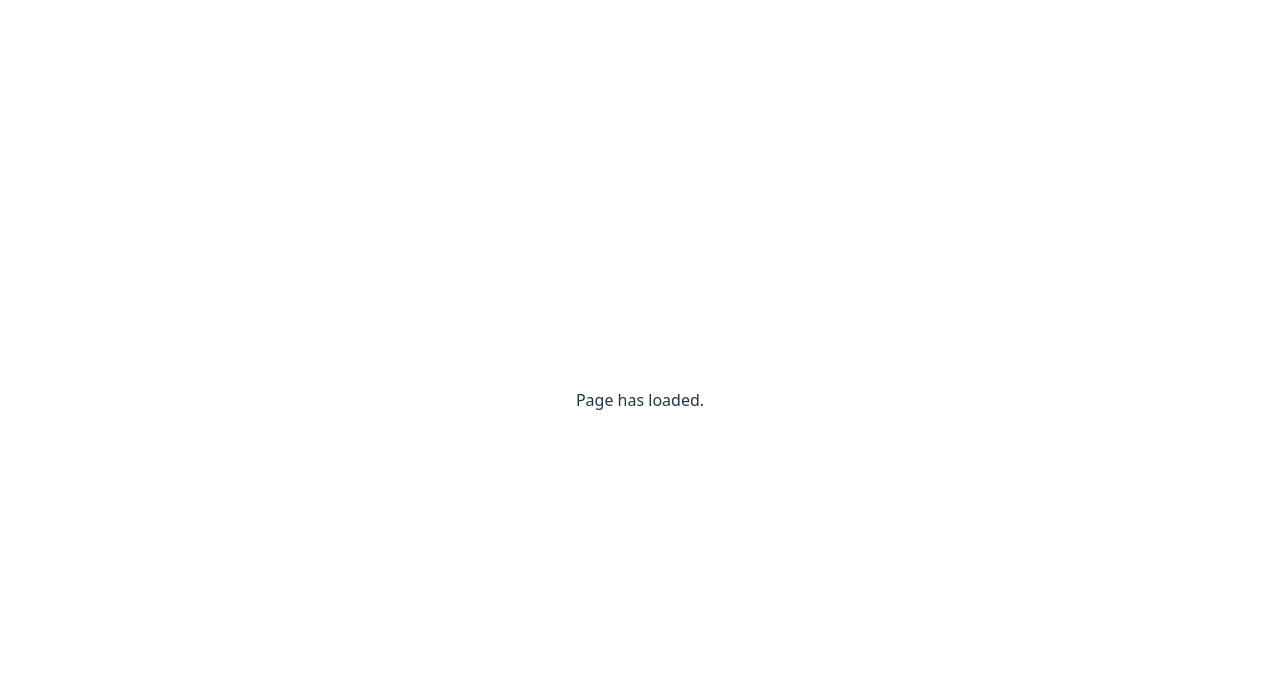
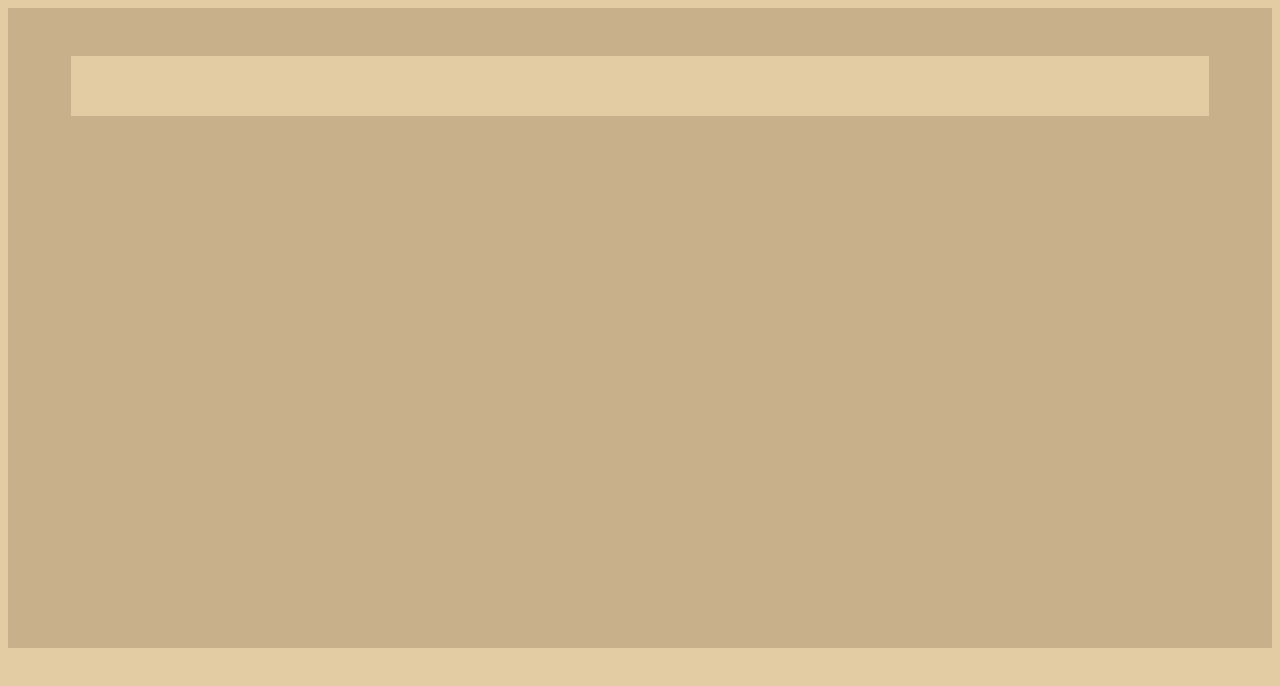
Before and after one commit to Jian975/cct, a React (Vite) app: page / in a window 1280 px wide. Shown: the top 686 px of the page. Built offline with nearby package versions, Linux system fonts and the light colour scheme.

Commit message:
Stubbed out Intro

```diff
--- /dev/null
+++ b/src/Page.css
@@ -0,0 +1,3 @@
+body {
+    background-color: #e3cba4FF;;
+}
--- a/src/Page.jsx
+++ b/src/Page.jsx
@@ -4,10 +4,12 @@ import Contact from "./sections/Contact";
 import Events from "./sections/Events";
 import Intro from "./sections/Intro";
 
+import "./Page.css";
+
 function Page() {
     return(
         <div className="Page">
-            <p>Page has loaded.</p>
+            {/* <p>Page has loaded.</p> */}
             <Intro/>
             <About/>
             <Events/>
--- a/src/main.jsx
+++ b/src/main.jsx
@@ -1,7 +1,7 @@
 import { StrictMode } from 'react'
 import { createRoot } from 'react-dom/client'
-import './index.css'
-import App from './App.jsx'
+// import './index.css'
+// import App from './App.jsx'
 import Page from './Page.jsx'
 
 createRoot(document.getElementById('root')).render(
--- /dev/null
+++ b/src/sections/Header.css
@@ -0,0 +1,9 @@
+.Header {
+    background-color: #e3cba4;
+    width: 90%;
+    height: 60px;
+    position: relative;
+    margin-left: auto;
+    margin-right: auto;
+    margin-top: 30px;
+}
--- a/src/sections/Header.jsx
+++ b/src/sections/Header.jsx
@@ -1,4 +1,10 @@
+import "./Header.css";
+
 function Header() {
+    return (
+        <div className="Header">
 
+        </div>
+    )
 }
 export default Header;
--- /dev/null
+++ b/src/sections/Intro.css
@@ -0,0 +1,7 @@
+.Intro {
+    background-color: #c8b08bFF;;
+    height: 80vh;
+    width: 100%;
+    /* position: relative; */
+    justify-items: center;
+}
--- a/src/sections/Intro.jsx
+++ b/src/sections/Intro.jsx
@@ -1,7 +1,29 @@
+import Header from "./Header";
+import "./Intro.css";
+
 function Intro() {
     return (
         <div className="Intro">
-
+           <img id="Intro-BgImg"></img>
+            <Header />
+            <div id="Intro-Group">
+                <div id="Intro-Group-ClubName">
+                    <p></p>
+                    <p></p>
+                    <p></p>
+                </div>
+                <div id="Intro-Group-Photo">
+                    <div id="Intro-Group-Photo-Bg" />
+                    <div id="Intro-Group-Photo-Img" />
+                </div>
+            </div>
+            <div id="Intro-Group-Mission">
+                <div id="Intro-Group-Mission-Divider" />
+                <div id="Intro-Group-Mission-Statement">
+                    <div className="Language-CH"></div>
+                    <div className="Language-EN"></div>
+                </div>
+            </div>
         </div>
     )
 }
```
